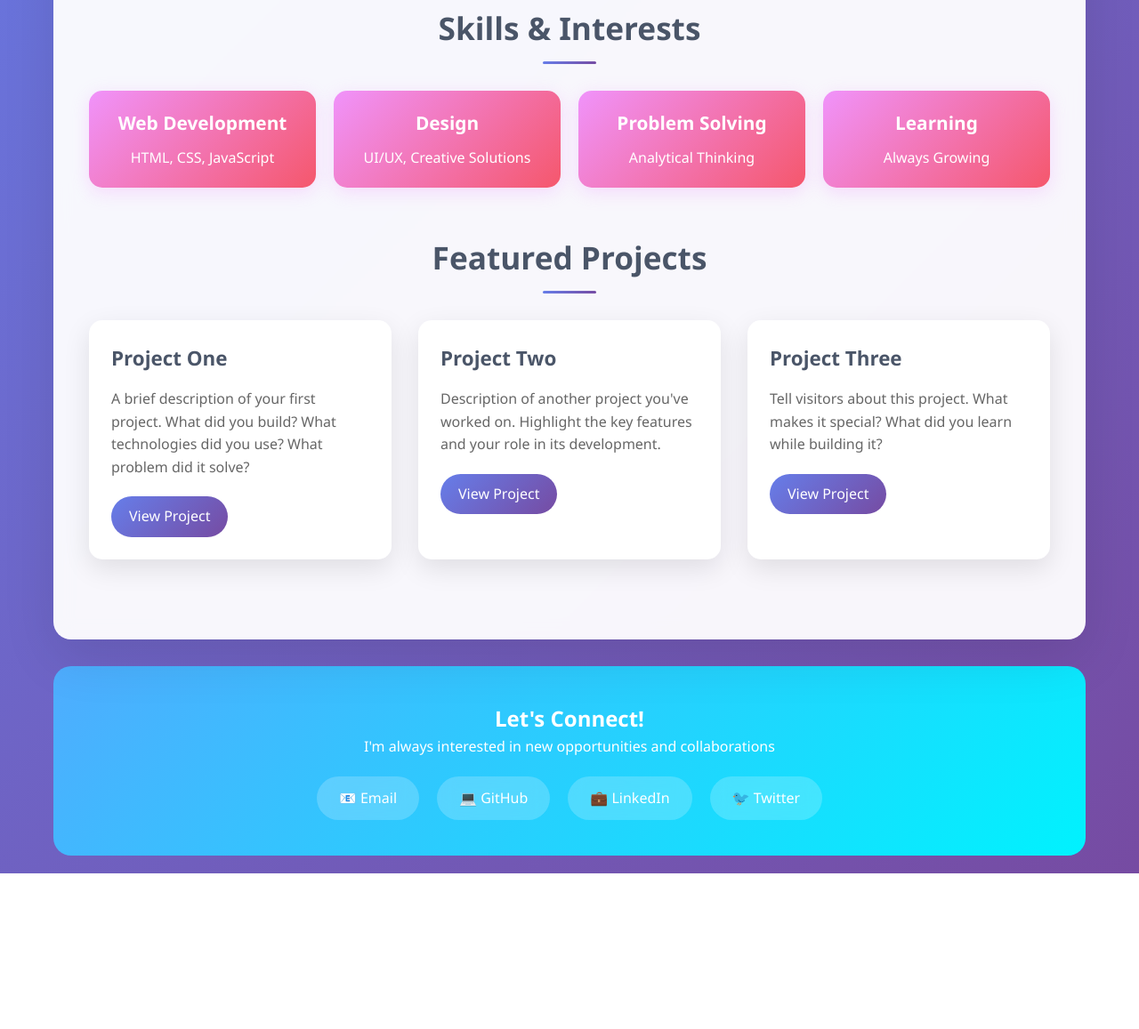
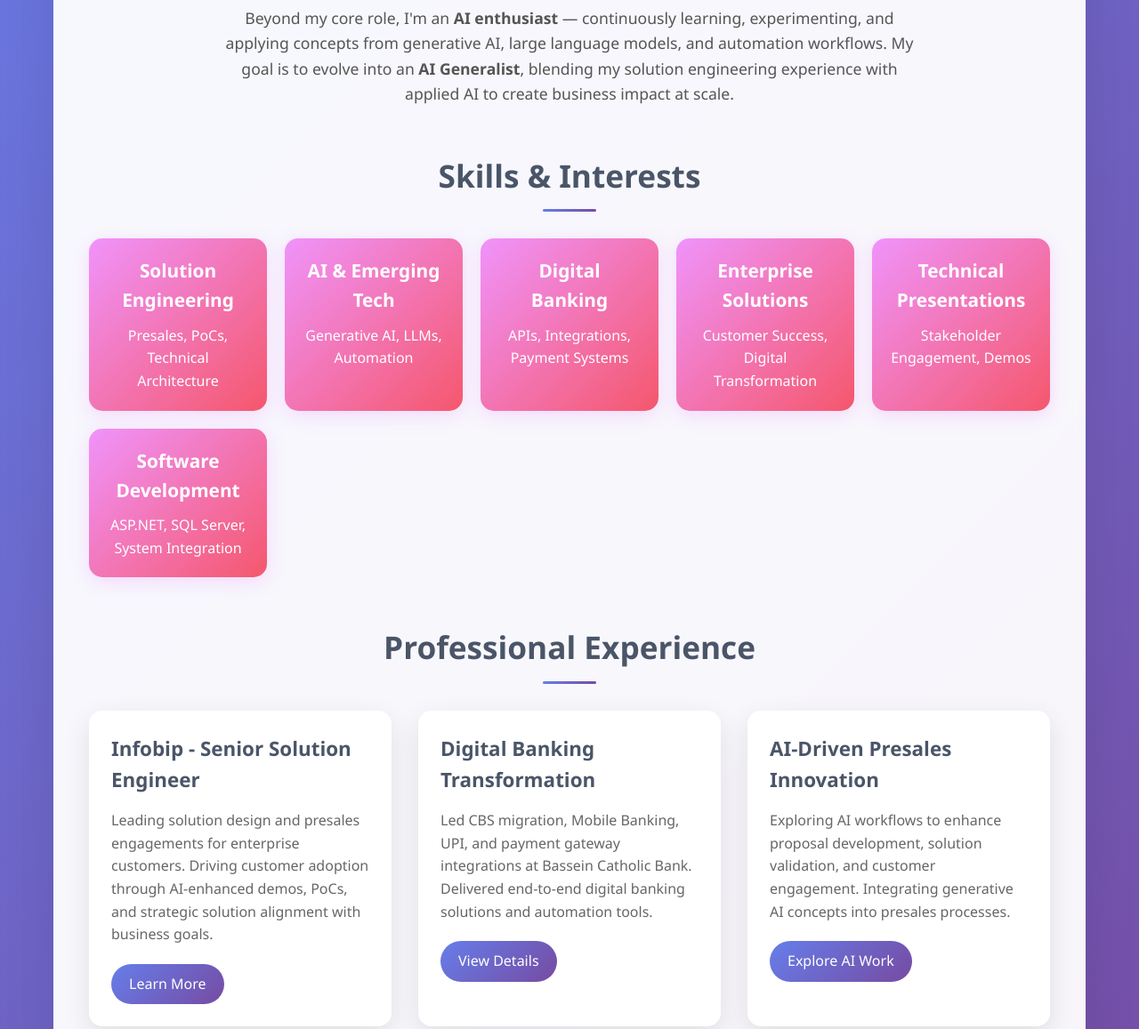
Before and after one commit to Clevius/clevius.github.io, a plain HTML site: page index.html in a window 1280 px wide. Shown: the part 614-1771 px from the top of the page at 89% size. Before the commit the page ends 1596 px from the top, so only its background shows below. Drawn offline with Linux system fonts and the light colour scheme.

Commit message:
Update index.html
Updated portfolio with professional information

```diff
--- a/index.html
+++ b/index.html
@@ -211,60 +211,70 @@
 <body>
     <div class="container">
         <div class="hero">
-            <h1>Hi, I'm Clevius</h1>
-            <p>Welcome to my digital portfolio</p>
+            <h1>Hi, I'm Clevius Almeida</h1>
+            <p>Senior Solution Engineer | AI Enthusiast | Presales & Digital Transformation</p>
         </div>
 
         <div class="content">
             <div class="section about">
                 <h2>About Me</h2>
-                <p>I'm a passionate developer and creative problem solver. I love building things that make a difference and exploring new technologies. This is my space to share my journey, showcase my work, and connect with like-minded individuals.</p>
+                <p>I'm a <strong>Senior Solution Engineer</strong> with 9+ years of experience spanning presales, solution architecture, digital transformation, and IT project delivery across fintech and communication technology. At <strong>Infobip</strong>, I lead technical solutioning and presales engagements for enterprise customers — bridging business challenges with technology-driven solutions.</p>
+                <br>
+                <p>Beyond my core role, I'm an <strong>AI enthusiast</strong> — continuously learning, experimenting, and applying concepts from generative AI, large language models, and automation workflows. My goal is to evolve into an <strong>AI Generalist</strong>, blending my solution engineering experience with applied AI to create business impact at scale.</p>
             </div>
 
             <div class="section skills">
                 <h2>Skills & Interests</h2>
                 <div class="skills-grid">
                     <div class="skill-card">
-                        <h3>Web Development</h3>
-                        <p>HTML, CSS, JavaScript</p>
+                        <h3>Solution Engineering</h3>
+                        <p>Presales, PoCs, Technical Architecture</p>
                     </div>
                     <div class="skill-card">
-                        <h3>Design</h3>
-                        <p>UI/UX, Creative Solutions</p>
+                        <h3>AI & Emerging Tech</h3>
+                        <p>Generative AI, LLMs, Automation</p>
                     </div>
                     <div class="skill-card">
-                        <h3>Problem Solving</h3>
-                        <p>Analytical Thinking</p>
+                        <h3>Digital Banking</h3>
+                        <p>APIs, Integrations, Payment Systems</p>
                     </div>
                     <div class="skill-card">
-                        <h3>Learning</h3>
-                        <p>Always Growing</p>
+                        <h3>Enterprise Solutions</h3>
+                        <p>Customer Success, Digital Transformation</p>
+                    </div>
+                    <div class="skill-card">
+                        <h3>Technical Presentations</h3>
+                        <p>Stakeholder Engagement, Demos</p>
+                    </div>
+                    <div class="skill-card">
+                        <h3>Software Development</h3>
+                        <p>ASP.NET, SQL Server, System Integration</p>
                     </div>
                 </div>
             </div>
 
             <div class="section projects">
-                <h2>Featured Projects</h2>
+                <h2>Professional Experience</h2>
                 <div class="projects-grid">
                     <div class="project-card">
                         <div class="project-content">
-                            <h3>Project One</h3>
-                            <p>A brief description of your first project. What did you build? What technologies did you use? What problem did it solve?</p>
-                            <a href="#" class="project-link">View Project</a>
+                            <h3>Infobip - Senior Solution Engineer</h3>
+                            <p>Leading solution design and presales engagements for enterprise customers. Driving customer adoption through AI-enhanced demos, PoCs, and strategic solution alignment with business goals.</p>
+                            <a href="https://www.infobip.com" class="project-link">Learn More</a>
                         </div>
                     </div>
                     <div class="project-card">
                         <div class="project-content">
-                            <h3>Project Two</h3>
-                            <p>Description of another project you've worked on. Highlight the key features and your role in its development.</p>
-                            <a href="#" class="project-link">View Project</a>
+                            <h3>Digital Banking Transformation</h3>
+                            <p>Led CBS migration, Mobile Banking, UPI, and payment gateway integrations at Bassein Catholic Bank. Delivered end-to-end digital banking solutions and automation tools.</p>
+                            <a href="#" class="project-link">View Details</a>
                         </div>
                     </div>
                     <div class="project-card">
                         <div class="project-content">
-                            <h3>Project Three</h3>
-                            <p>Tell visitors about this project. What makes it special? What did you learn while building it?</p>
-                            <a href="#" class="project-link">View Project</a>
+                            <h3>AI-Driven Presales Innovation</h3>
+                            <p>Exploring AI workflows to enhance proposal development, solution validation, and customer engagement. Integrating generative AI concepts into presales processes.</p>
+                            <a href="#" class="project-link">Explore AI Work</a>
                         </div>
                     </div>
                 </div>
@@ -273,12 +283,12 @@
 
         <div class="contact">
             <h2>Let's Connect!</h2>
-            <p>I'm always interested in new opportunities and collaborations</p>
+            <p>Open to discussing AI opportunities, solution engineering, and digital transformation projects</p>
             <div class="contact-links">
-                <a href="mailto:your.email@example.com">📧 Email</a>
+                <a href="mailto:clevius.almeida@example.com">📧 Email</a>
+                <a href="https://www.linkedin.com/in/cleviusalmeida/">💼 LinkedIn</a>
                 <a href="https://github.com/Clevius">💻 GitHub</a>
-                <a href="https://linkedin.com/in/yourprofile">💼 LinkedIn</a>
-                <a href="https://twitter.com/yourhandle">🐦 Twitter</a>
+                <a href="#">🤖 AI Projects</a>
             </div>
         </div>
     </div>
```
